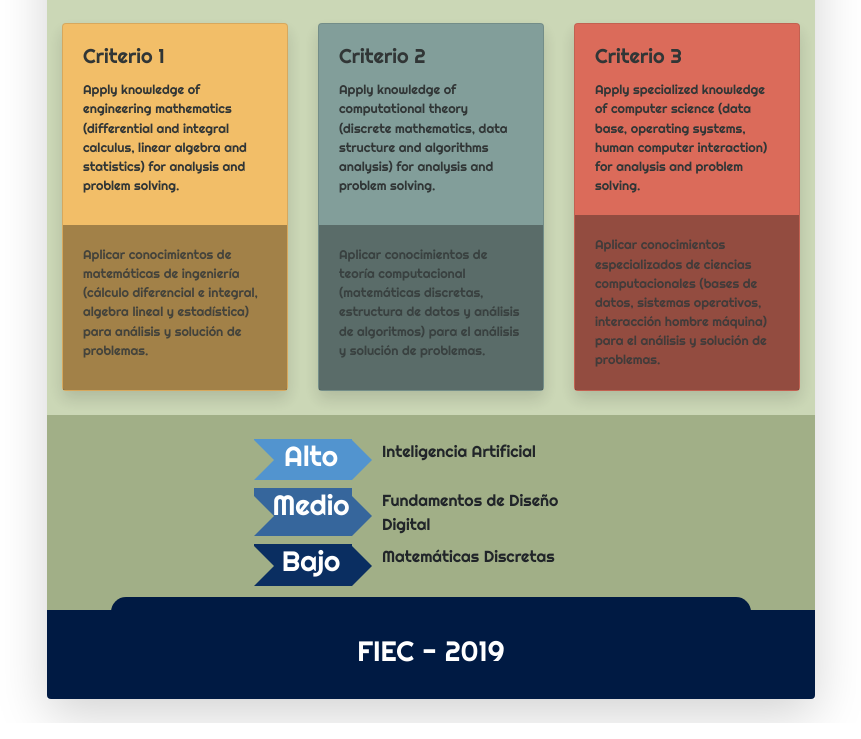
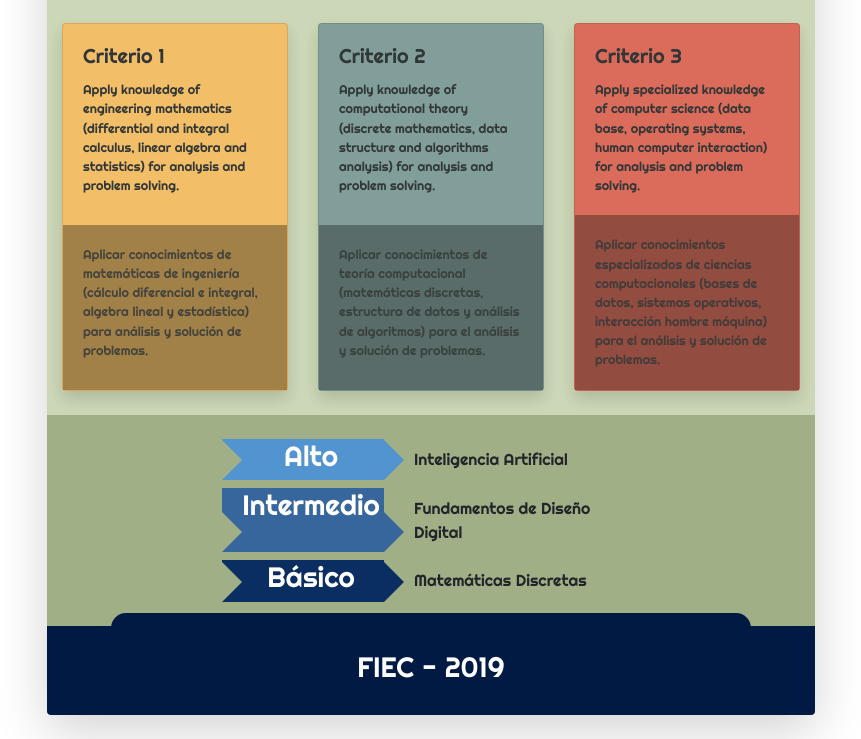
Before and after one commit to aavendan/abetcomputacion, a Flask app: page /medicion in a window 1280 px wide. Shown: the part 359-1098 px from the top of the page, without its empty margins (209-1070 px from the left). Run offline with Flask 2, Linux system fonts and the light colour scheme; some libraries are stand-ins or nearby versions.

Commit message:
medicion subjects

```diff
--- a/templates/medicion.html
+++ b/templates/medicion.html
@@ -83,32 +83,32 @@
                     </div>
                     <div id="center3" class="col-md-12 pb-2 pt-4 pb-4 ">
                         <div class="row justify-content-center">
-                            <div class="col-md-2 col-7">
+                            <div class="col-md-3 col-7">
                                 <div id="pointer" class="pointer1">
                                     <h3 class="text-center ml-3">Alto</h3>
                                 </div>
                             </div>
-                            <div class="col-md-4 col-5 text-left materiaso">
+                            <div class="col-md-4 col-5 materiaso mt-2 mb-2">
                             	Inteligencia Artificial
                             </div>
                         </div>
                         <div class="row mt-2 justify-content-center">
-                            <div class="col-md-2 col-7">
+                            <div class="col-md-3 col-7">
                                 <div id="pointer" class="pointer2 ">
-                                    <h3 class="text-center ml-3">Medio</h3>
+                                    <h3 class="text-center ml-3">Intermedio</h3>
                                 </div>
                             </div>
-                            <div class="col-md-4 col-5 materiaso">
+                            <div class="col-md-4 col-5 materiaso mt-2 mb-2">
                             	Fundamentos de Diseño Digital
                             </div>
                         </div>
                         <div class="row mt-2 justify-content-center">
-                            <div class="col-md-2 col-7">
+                            <div class="col-md-3 col-7">
                                 <div id="pointer" class="pointer3 ">
-                                    <h3 class="text-center ml-3">Bajo</h3>
+                                    <h3 class="text-center ml-3">Básico</h3>
                                 </div>
                             </div>
-                            <div class="col-md-4 col-5 materiaso">
+                            <div class="col-md-4 col-5 materiaso mt-2 mb-2">
                             	Matemáticas Discretas
                             </div>
                         </div>
```
